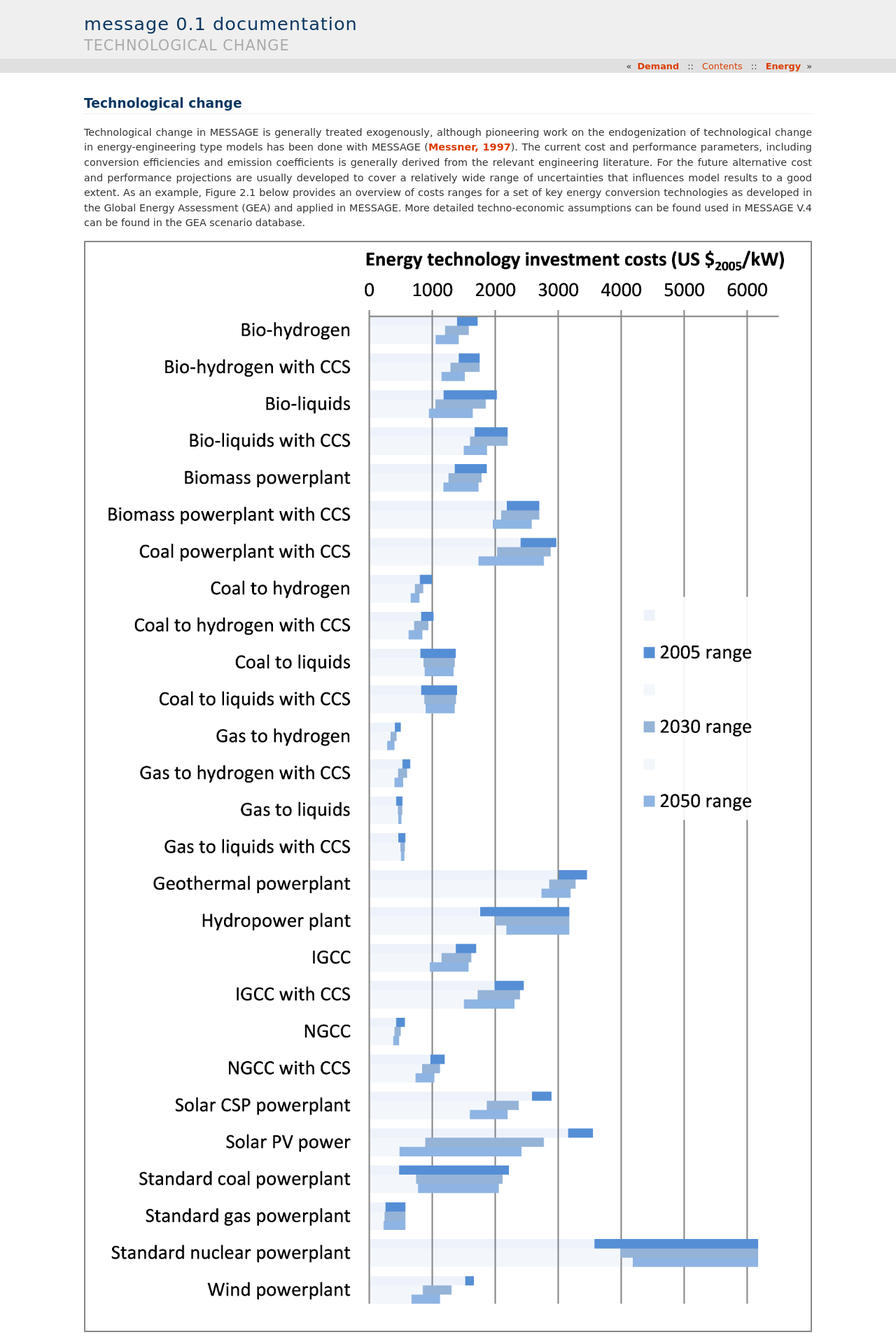
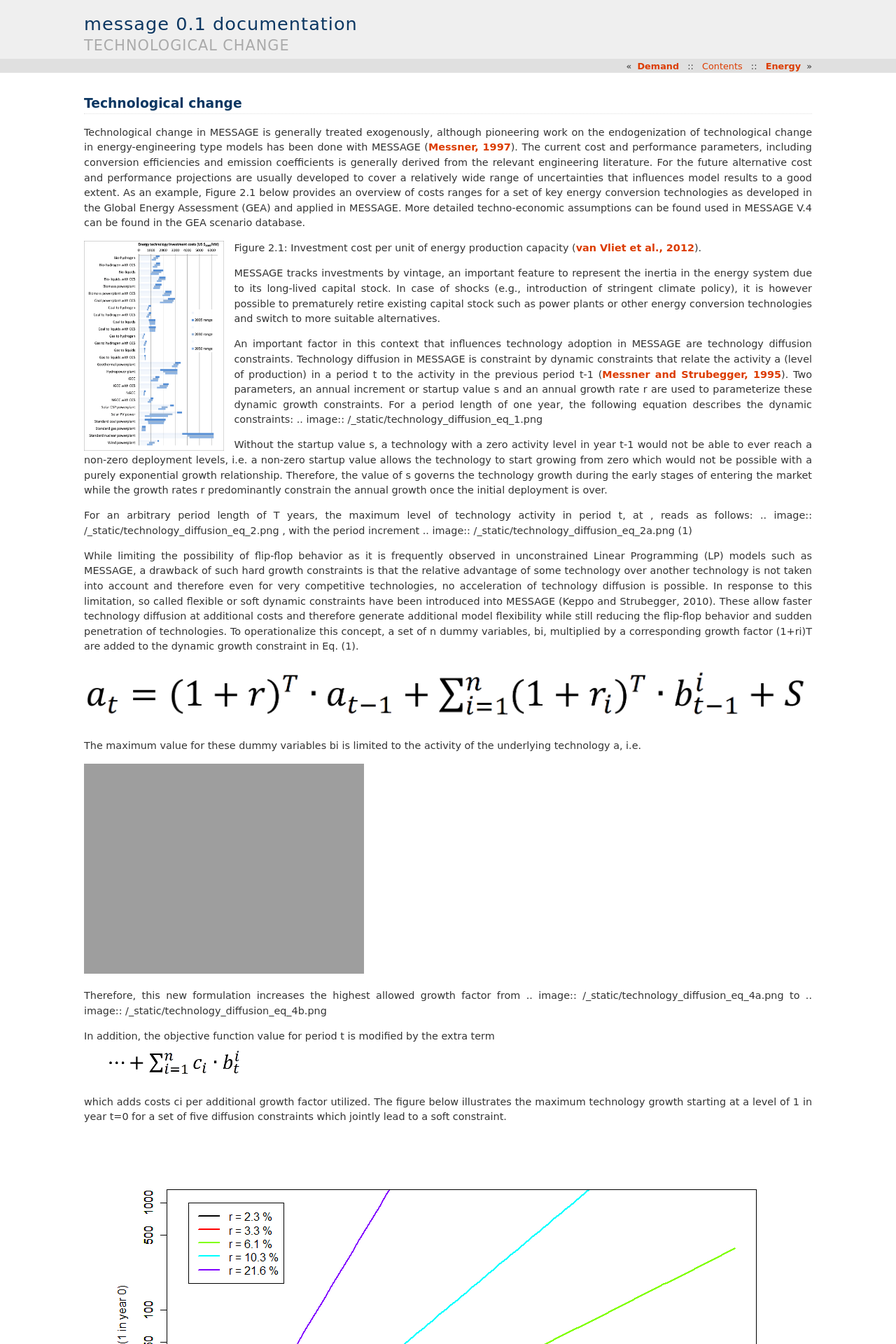
Before and after one commit to iiasa/message_doc, a Sphinx documentation site: the page built from source/message_globiom/socio_econ/tech.rst, in a window 1280 px wide. Shown: the top 1920 px of the page at 70% size. Built offline with Sphinx 7.4.7, drawn with Linux system fonts in a browser that asks for light colours.

Commit message:
Update tech.rst

```diff
--- a/source/message_globiom/socio_econ/tech.rst
+++ b/source/message_globiom/socio_econ/tech.rst
@@ -3,6 +3,8 @@ Technological change
 Technological change in MESSAGE is generally treated exogenously, although pioneering work on the endogenization of technological change in energy-engineering type models has been done with MESSAGE (`Messner, 1997 <https://wiki.ucl.ac.uk/display/ADVIAM/References+MESSAGE>`_). The current cost and performance parameters, including conversion efficiencies and emission coefficients is generally derived from the relevant engineering literature. For the future alternative cost and performance projections are usually developed to cover a relatively wide range of uncertainties that influences model results to a good extent. As an example, Figure 2.1 below provides an overview of costs ranges for a set of key energy conversion technologies as developed in the Global Energy Assessment (GEA) and applied in MESSAGE. More detailed techno-economic assumptions can be found used in MESSAGE V.4 can be found in the GEA scenario database.
 
 .. image:: /_static/GEA_technology_cost_ranges.png
+   :width: 200 px
+   :align: left
 Figure 2.1: Investment cost per unit of energy production capacity (`van Vliet et al., 2012 <https://wiki.ucl.ac.uk/display/ADVIAM/References+MESSAGE>`_).
 
 MESSAGE tracks investments by vintage, an important feature to represent the inertia in the energy system due to its long-lived capital stock. In case of shocks (e.g., introduction of stringent climate policy), it is however possible to prematurely retire existing capital stock such as power plants or other energy conversion technologies and switch to more suitable alternatives.
```
